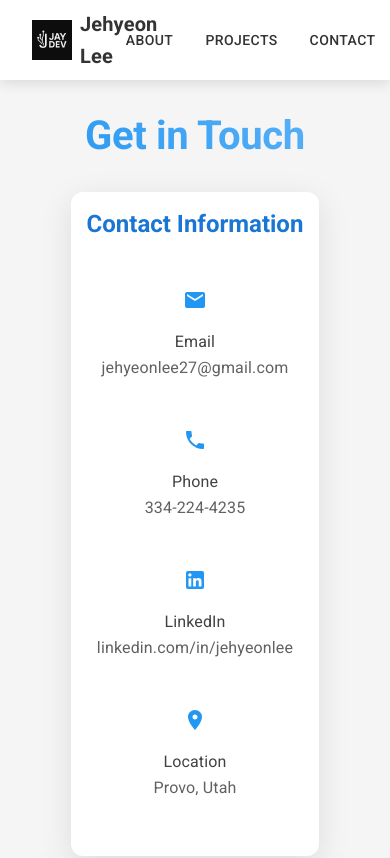
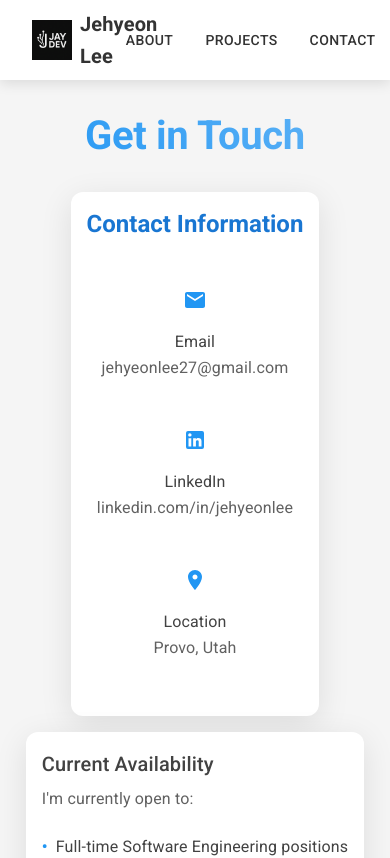
Before and after one commit to jaydooroo/jay-website, a React (Vite) app: page /contact in a window 390 px wide. Shown: the top 858 px of the page. Built offline with nearby package versions, Linux system fonts and the light colour scheme.

Commit message:
deleted phone info

```diff
--- a/src/pages/About.jsx
+++ b/src/pages/About.jsx
@@ -70,9 +70,6 @@ const About = () => {
                   className="contact-button"
                 >
                   <EmailIcon /> <span>jehyeonlee27@gmail.com</span>
-                </IconButton>
-                <IconButton href="tel:385-977-9965" className="contact-button">
-                  <PhoneIcon /> <span>334-224-4235</span>
                 </IconButton>
                 <IconButton
                   href="https://linkedin.com/in/jehyeonlee"
--- a/src/pages/Contact.jsx
+++ b/src/pages/Contact.jsx
@@ -13,7 +13,6 @@ import {
 } from "@mui/material";
 import {
   Email as EmailIcon,
-  Phone as PhoneIcon,
   LinkedIn as LinkedInIcon,
   Send as SendIcon,
   LocationOn as LocationIcon,
@@ -87,16 +86,6 @@ const Contact = () => {
                     <Typography variant="body1">
                       jehyeonlee27@gmail.com
                     </Typography>
-                  </div>
-                </div>
-
-                <div className="contact-item">
-                  <IconButton className="contact-icon" href="tel:385-977-9965">
-                    <PhoneIcon />
-                  </IconButton>
-                  <div className="contact-text">
-                    <Typography variant="subtitle1">Phone</Typography>
-                    <Typography variant="body1">334-224-4235</Typography>
                   </div>
                 </div>
 
```
Also changed, not shown: 1 other file (tests, documents, lock files or other folders).
